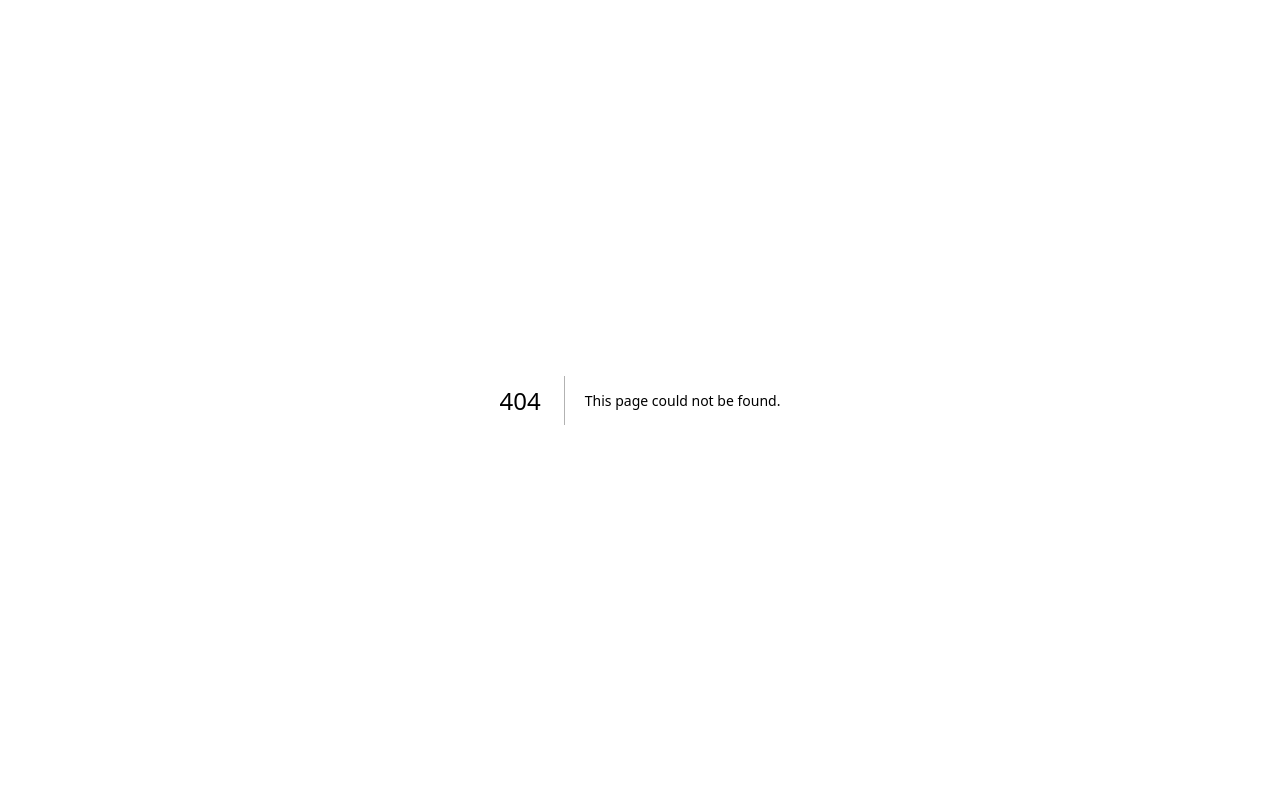
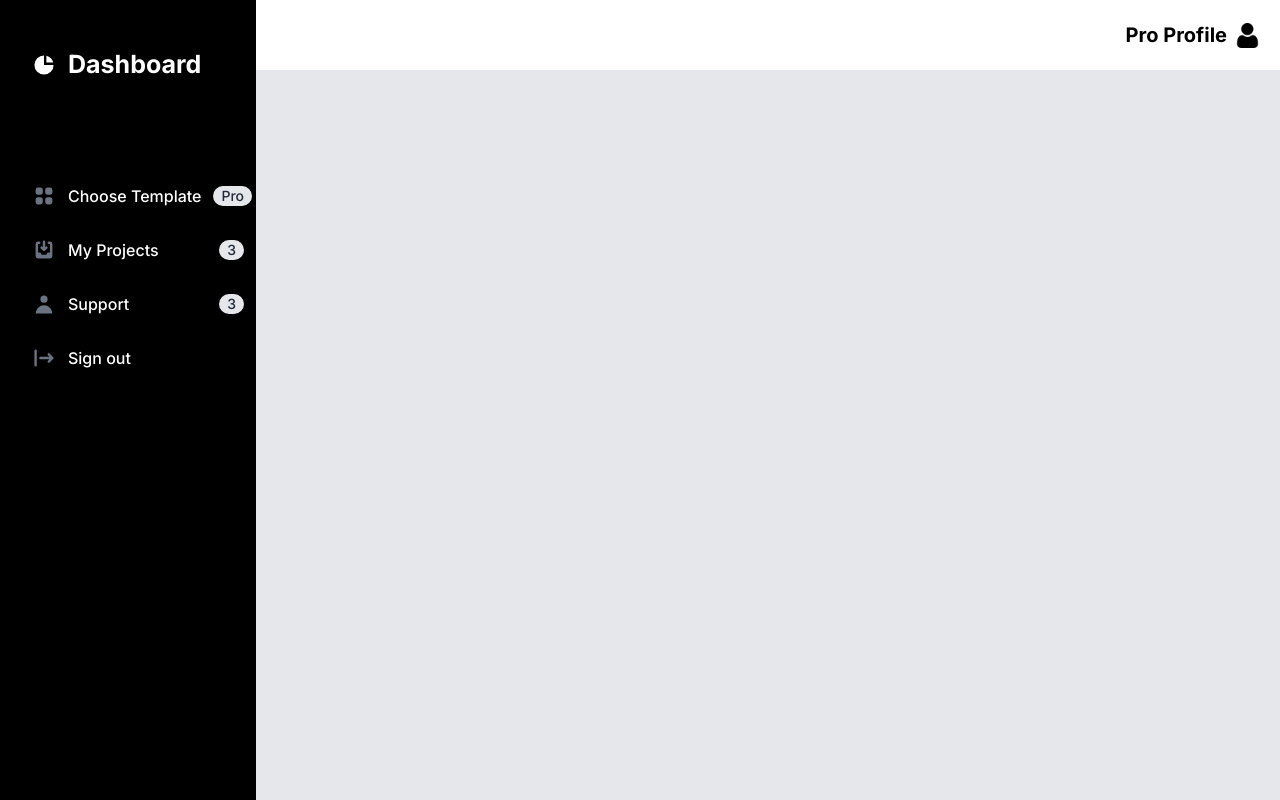
Before and after one commit to bilal-faisal/portfolio-generator-app, a Next.js app: page /projects in a window 1280 px wide. Before the commit this address had no page. Built offline with nearby package versions, Linux system fonts and the light colour scheme.

Commit message:
created projects page

```diff
--- /dev/null
+++ b/src/app/projects/page.tsx
@@ -0,0 +1,25 @@
+import HelpButton from "@/components/HelpButton";
+import SideBar from "@/components/SideBar";
+import Image from "next/image";
+import React from "react";
+
+const page = () => {
+  return (
+    <div className="h-screen bg-gray-200">
+      <SideBar />
+      <div className="sm:ml-64">
+        <div className="w-full bg-white py-5 flex items-center justify-end">
+          <span style={{ fontWeight: "bold", fontSize: 20 }} className="px-2">
+            Pro Profile
+          </span>
+
+          <div style={{ color: "#333" }} className="pr-5">
+            <Image src={"/user.png"} alt="Logo" width={25} height={25} />
+          </div>
+        </div>
+      </div>
+    </div>
+  );
+};
+
+export default page;
```
